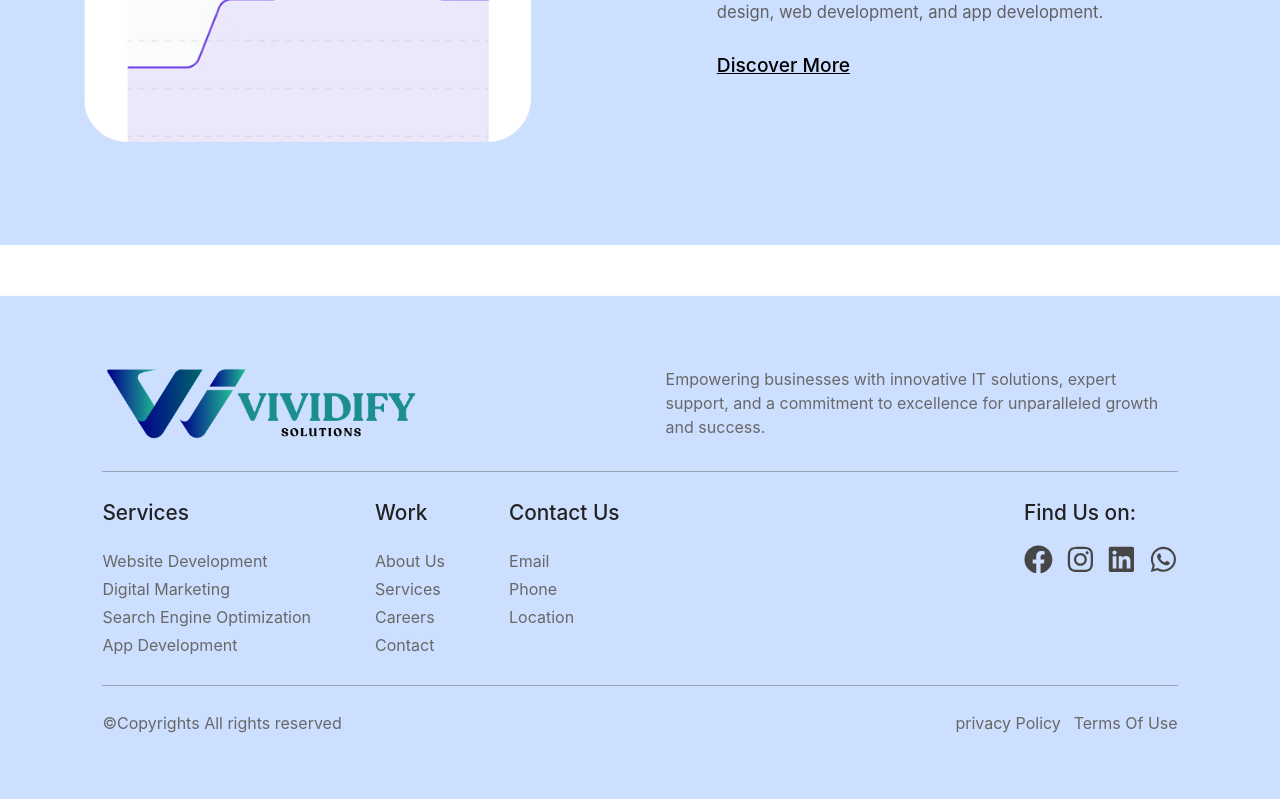
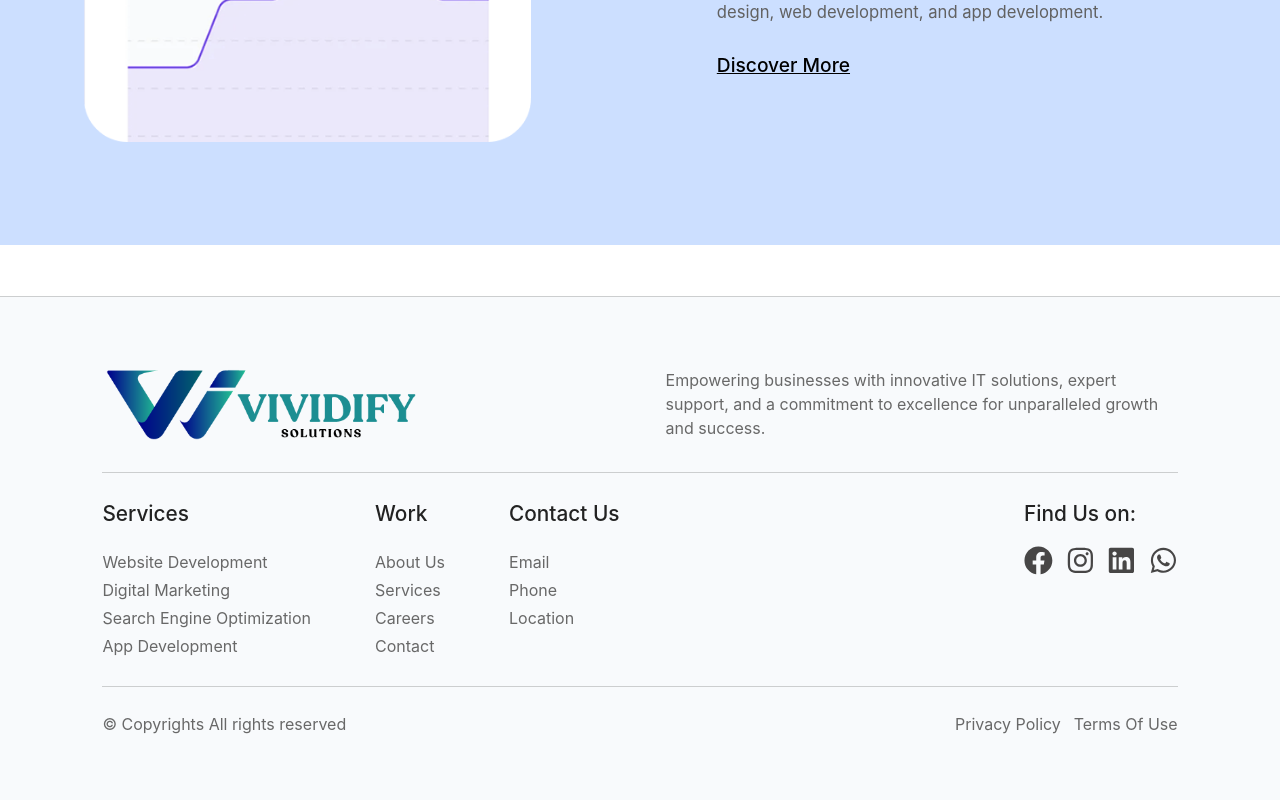
Before and after one commit to aayushaa-ghimire/Vividify, a React (Vite) app: page / in a window 1280 px wide. Shown: the part 3660-4460 px from the top of the page. Built offline with nearby package versions, Linux system fonts and the light colour scheme.

Commit message:
Footer changes

```diff
--- a/src/Components/Footer.jsx
+++ b/src/Components/Footer.jsx
@@ -1,112 +1,134 @@
-import React from 'react'
-import { FaFacebook, FaInstagram, FaLinkedin, FaWhatsapp } from "react-icons/fa";
+import React from 'react';
+import {
+  FaFacebook,
+  FaInstagram,
+  FaLinkedin,
+  FaWhatsapp,
+} from 'react-icons/fa';
 
 function Footer() {
   return (
     <>
-     <div className='flex flex-col bg-[#ccdfff] shadow gap-[2vw] px-[8vw] py-[5vw] mt-[4vw]'>
-
-
+      {/* Main Container: Added border-t-[0.1vw] to match your mid-section style */}
+      <div className="mt-[4vw] flex flex-col gap-[2vw] border-t-[0.1vw] border-t-[#686868]/30 bg-[#f8fafc] px-[8vw] py-[5vw]">
         {/* Top Section */}
-
-        <div className='flex justify-between items-center'>
+        <div className="flex flex-col items-center justify-between gap-[4vw] lg:flex-row lg:gap-0">
           <div>
-              <img src="../../public/vividify-logo.png" alt="logo " className='w-[25vw]' />
+            <img
+              src="../../public/vividify-logo.png"
+              alt="logo"
+              className="w-[45vw] lg:w-[25vw]"
+            />
           </div>
 
           <div>
-              <p className='w-[40vw] text-[#686868]'>Empowering businesses with innovative IT solutions, expert support, and a commitment to excellence for unparalleled growth and success.</p>
+            <p className="w-full text-center text-[#686868] lg:w-[40vw] lg:text-left">
+              Empowering businesses with innovative IT solutions, expert
+              support, and a commitment to excellence for unparalleled growth
+              and success.
+            </p>
           </div>
         </div>
 
-
         {/* Mid Section */}
-          <div className='flex justify-between gap-[2vw] w-full py-[2vw] border-y-[#686868]/50 border-y-[0.1vw] border-x-0 '>
-
-            {/* <div>
-              <div>
-              <img src="../../public/vividify-logo.png" alt="logo " className='w-[15vw]' />
-            </div>
-            </div> */}
-
-            <div className='flex gap-[5vw] justify-center'>
-              <div className='flex flex-col gap-[1.4vw]'>
-                <h4 className='font-medium text-[1.3rem] text-[#222222]'>Services</h4>
-
-                <ul className='leading-[2.2vw] items-center text-[#686868]'>
-                  <li><a href='...'>Website Development</a></li>
-                  <li className=''><a href='...'>Digital Marketing</a></li>
-                  <li><a href='...'>Search Engine Optimization</a></li>
-                  <li><a href='...'>App Development</a></li>
+        <div className="flex w-full flex-col justify-between gap-[5vw] border-y-[0.1vw] border-y-[#686868]/30 py-[3vw] lg:flex-row lg:gap-[2vw] lg:py-[2vw]">
+          <div className="flex w-full flex-row flex-wrap justify-between gap-[8vw] lg:w-auto lg:justify-center lg:gap-[5vw]">
+            <div className="flex flex-col gap-[1.4vw]">
+              <h4 className="text-[1.3rem] font-medium text-[#222222]">
+                Services
+              </h4>
+              <ul className="leading-[6vw] text-[#686868] lg:leading-[2.2vw]">
+                <li>
+                  <a href="...">Website Development</a>
+                </li>
+                <li>
+                  <a href="...">Digital Marketing</a>
+                </li>
+                <li>
+                  <a href="...">Search Engine Optimization</a>
+                </li>
+                <li>
+                  <a href="...">App Development</a>
+                </li>
               </ul>
             </div>
 
-
-              <div className='flex flex-col gap-[1.4vw]'>
-                <h4 className='font-medium text-[1.3rem] text-[#222222]'>Work</h4>
-                <ul className='leading-[2.2vw] items-center text-[#686868]'>
-                  <li><a href='...'>About Us</a></li>
-                  <li><a href='...'>Services</a></li>
-                  <li><a href='...'>Careers</a></li>
-                  <li><a href='...'>Contact</a></li>
+            <div className="flex flex-col gap-[1.4vw]">
+              <h4 className="text-[1.3rem] font-medium text-[#222222]">Work</h4>
+              <ul className="leading-[6vw] text-[#686868] lg:leading-[2.2vw]">
+                <li>
+                  <a href="...">About Us</a>
+                </li>
+                <li>
+                  <a href="...">Services</a>
+                </li>
+                <li>
+                  <a href="...">Careers</a>
+                </li>
+                <li>
+                  <a href="...">Contact</a>
+                </li>
               </ul>
             </div>
 
-
-              <div className='flex flex-col gap-[1.4vw]'>
-                <h4 className='font-medium text-[1.3rem] text-[#222222]'>Contact Us</h4>
-                <ul className='leading-[2.2vw] items-center text-[#686868]'>
-                <li><a href='...'>Email</a></li>
-                <li><a href='...'>Phone</a></li>
-                <li><a href='...'>Location</a></li>
+            <div className="flex flex-col gap-[1.4vw]">
+              <h4 className="text-[1.3rem] font-medium text-[#222222]">
+                Contact Us
+              </h4>
+              <ul className="leading-[6vw] text-[#686868] lg:leading-[2.2vw]">
+                <li>
+                  <a href="...">Email</a>
+                </li>
+                <li>
+                  <a href="...">Phone</a>
+                </li>
+                <li>
+                  <a href="...">Location</a>
+                </li>
               </ul>
-              </div>
-
-            </div>
-
-            <div className='flex flex-col gap-[1.3vw] ju'>
-              <div>
-                <h4 className='font-medium text-[1.3rem] text-[#222222]'>Find Us on:</h4>
-              </div>
-
-              <div className='flex gap-[1vw] text-[#222222]'>
-
-                <a href="https://facebook.com" target="_blank">
-                  <span className='text-[1.8rem] text-[#474646]'><FaFacebook /></span>
-                </a>
-
-                <a href="https://instagram.com" target="_blank">
-                   <span className='text-[1.8rem] text-[#474646]'><FaInstagram /></span>
-                </a>
-
-                <a href="https://linkedin.com" target="_blank">
-                   <span className='text-[1.8rem] text-[#474646]'><FaLinkedin /></span>
-                </a>
-
-                <a href="https://wa.me/your-number">
-                   <span className='text-[1.8rem] text-[#474646]'><FaWhatsapp /></span>
-                </a>
-
-              </div>
-
             </div>
           </div>
 
+          <div className="flex flex-col items-center gap-[3vw] lg:items-start lg:gap-[1.3vw]">
+            <h4 className="text-[1.3rem] font-medium text-[#222222]">
+              Find Us on:
+            </h4>
+            <div className="flex gap-[4vw] text-[#222222] lg:gap-[1vw]">
+              <a href="https://facebook.com" target="_blank">
+                <span className="text-[1.8rem] text-[#474646]">
+                  <FaFacebook />
+                </span>
+              </a>
+              <a href="https://instagram.com" target="_blank">
+                <span className="text-[1.8rem] text-[#474646]">
+                  <FaInstagram />
+                </span>
+              </a>
+              <a href="https://linkedin.com" target="_blank">
+                <span className="text-[1.8rem] text-[#474646]">
+                  <FaLinkedin />
+                </span>
+              </a>
+              <a href="https://wa.me/your-number">
+                <span className="text-[1.8rem] text-[#474646]">
+                  <FaWhatsapp />
+                </span>
+              </a>
+            </div>
+          </div>
+        </div>
 
         {/* Last Part */}
-
-        <div className='flex justify-between '>
-           <p className='text-[#686868]'>©Copyrights All rights reserved</p>
-
-           <ul className='flex  gap-[1vw] text-[#686868]'>
-            <li>privacy Policy</li>
+        <div className="flex flex-col items-center justify-between gap-[4vw] lg:flex-row lg:gap-0">
+          <p className="text-[#686868]">© Copyrights All rights reserved</p>
+          <ul className="flex gap-[5vw] text-[#686868] lg:gap-[1vw]">
+            <li>Privacy Policy</li>
             <li>Terms Of Use</li>
           </ul>
         </div>
-
       </div>
     </>
-  )
+  );
 }
 
-export default Footer
+export default Footer;
```
Also changed, not shown: src/Pages/Home.jsx (+15 -16 lines). Lines whose indentation alone changed are shown as unchanged.
